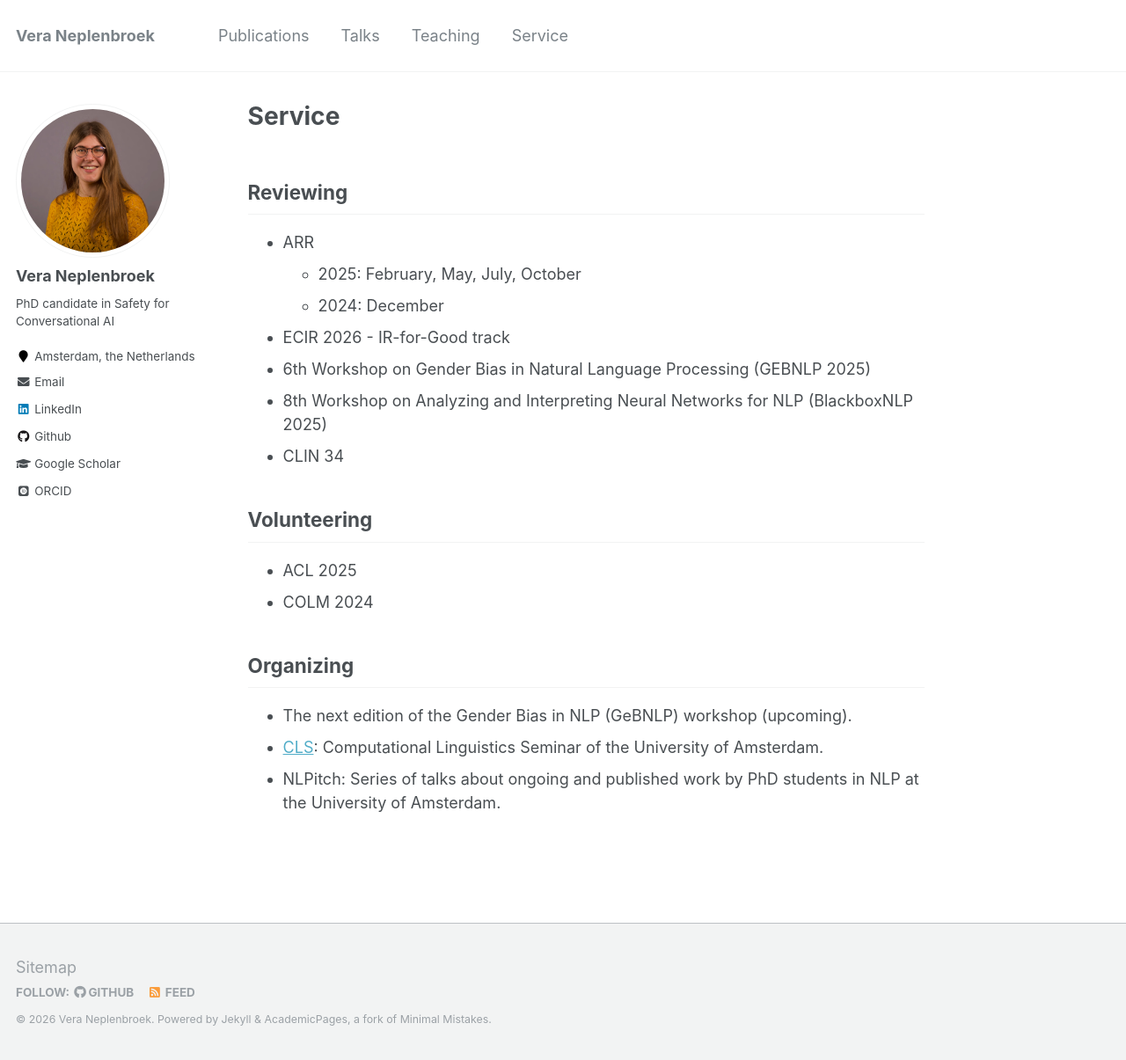
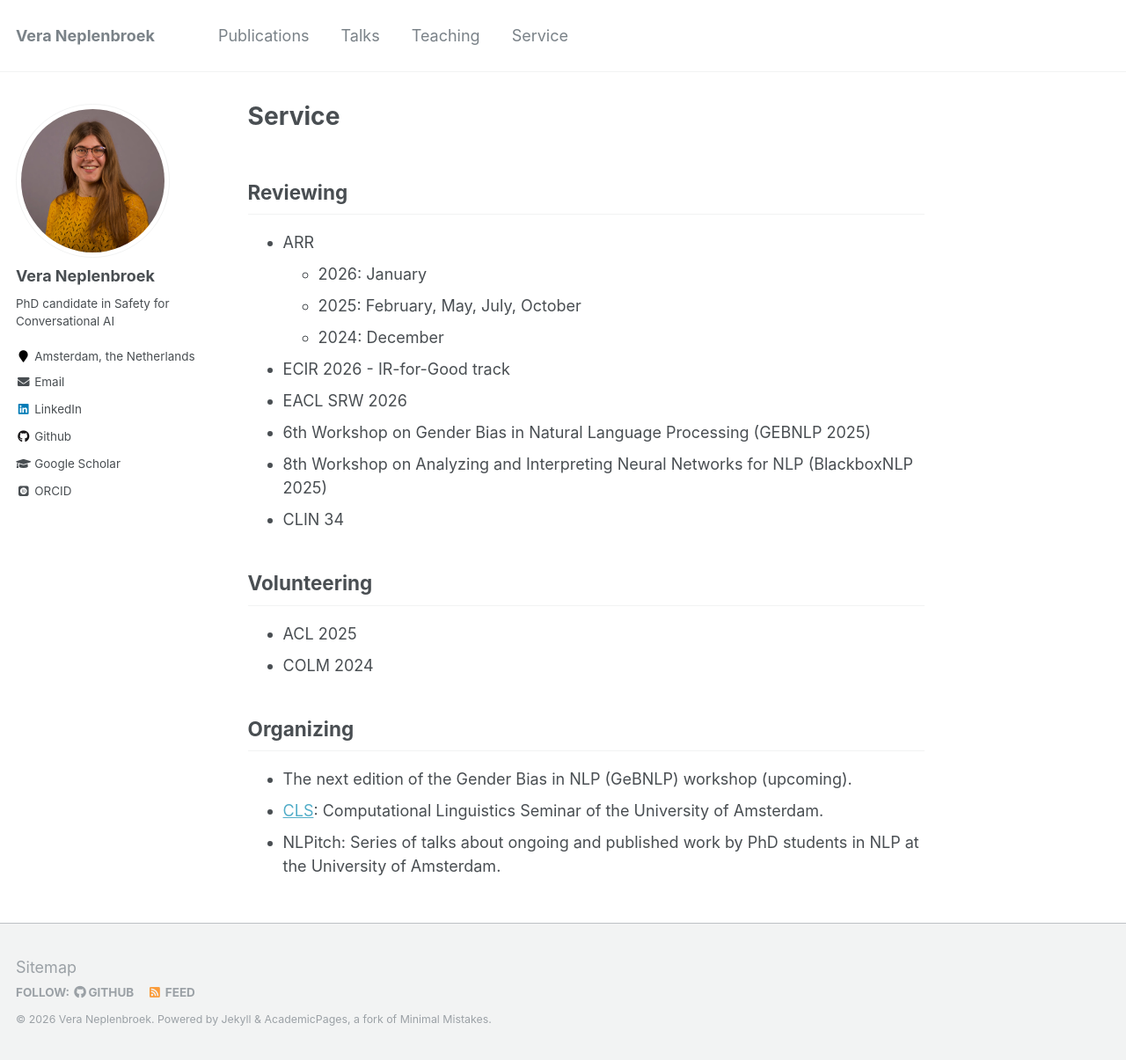
Before and after one commit to Veranep/Veranep.github.io, a Jekyll site: the page built from _pages/service.md, in a window 1280 px wide and 1205 px high. Shown: the whole window at 88% size. Built offline with Jekyll 4.4.1, drawn with Linux system fonts in a browser that asks for light colours; some web fonts are replaced.

Commit message:
Update service.md

```diff
--- a/_pages/service.md
+++ b/_pages/service.md
@@ -9,9 +9,11 @@ redirect_from:
 ## Reviewing
 
 * ARR
+  * 2026: January
   * 2025: February, May, July, October
   * 2024: December
 * ECIR 2026 - IR-for-Good track
+* EACL SRW 2026
 * 6th Workshop on Gender Bias in Natural Language Processing (GEBNLP 2025)
 * 8th Workshop on Analyzing and Interpreting Neural Networks for NLP (BlackboxNLP 2025)
 * CLIN 34
```
